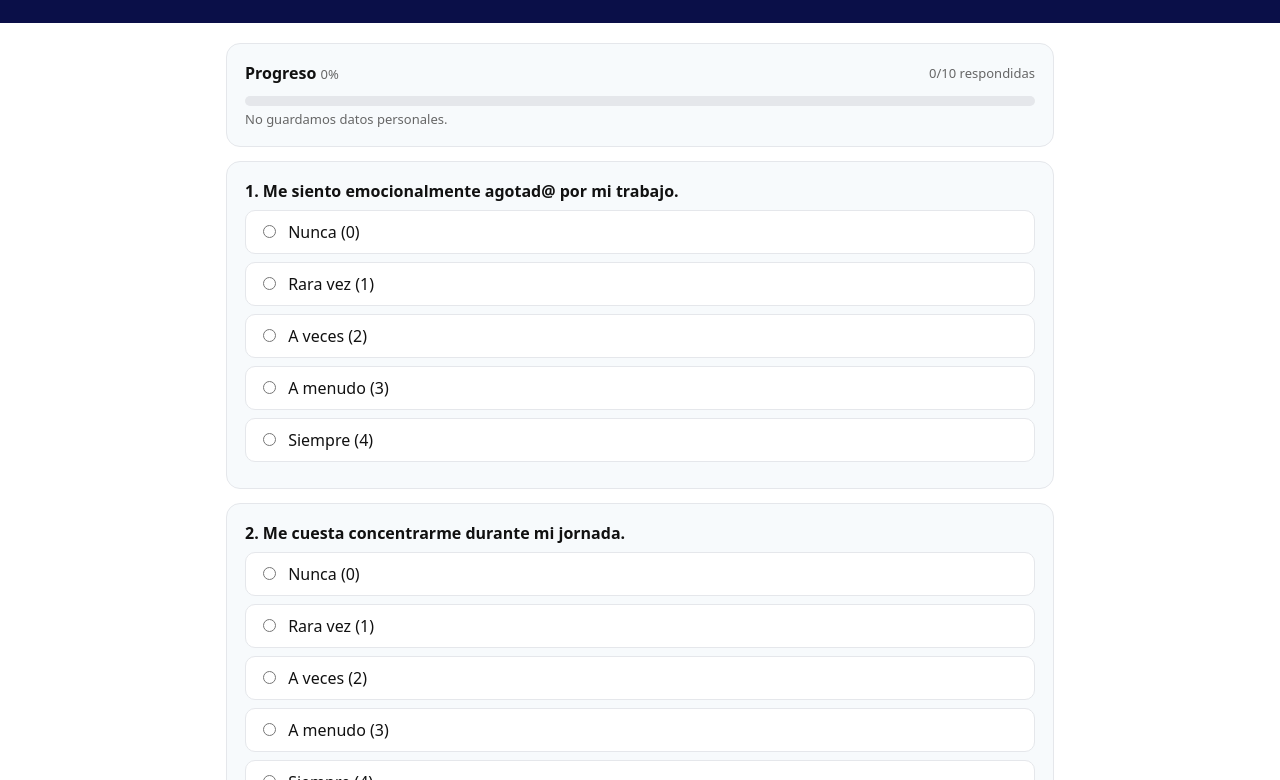
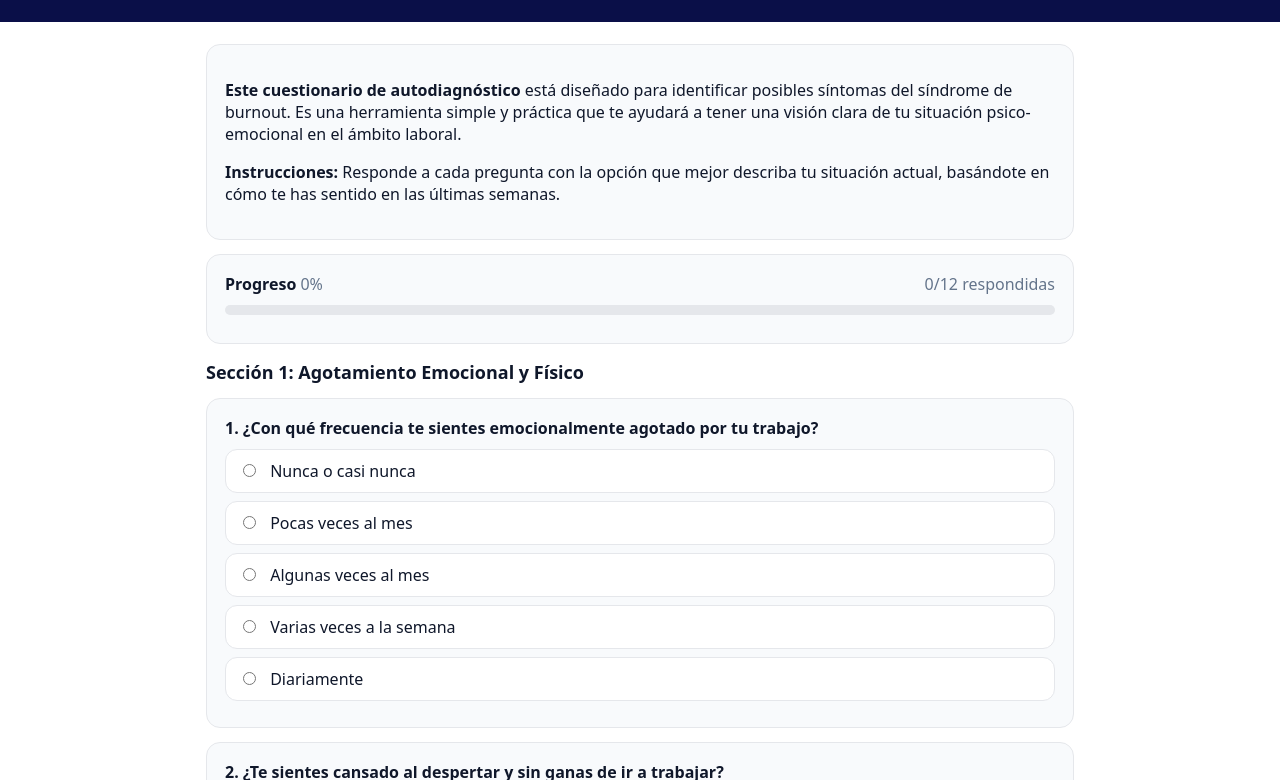
Before and after one commit to digital-guides/Burnout-Test, a plain HTML site: page index.html in a window 1280 px wide. Shown: the part 125-905 px from the top of the page. Drawn offline with Linux system fonts and the light colour scheme.

Commit message:
Add files via upload

```diff
--- a/index.html
+++ b/index.html
@@ -3,54 +3,69 @@
 <head>
   <meta charset="utf-8" />
   <meta name="viewport" content="width=device-width,initial-scale=1" />
-  <title>Test de Burnout – Desbloquea tu Potencial Profesional</title>
+  <title>Cuestionario de Autodiagnóstico – Síndrome de Burnout</title>
+  <meta name="description" content="Cuestionario diagnóstico para identificar síntomas del síndrome de burnout.">
   <style>
-    :root { --brand:#f97316; --ink:#111; --muted:#666; --bg:#fff; --card:#f7fafc; --header-bg:#0a0f48; }
-    * { box-sizing: border-box; }
-    body { font-family: system-ui,-apple-system,Segoe UI,Roboto,Ubuntu,"Helvetica Neue",Arial,sans-serif; margin:0; color:var(--ink); background:var(--bg); }
-    header { padding:24px 16px; text-align:center; background:var(--header-bg); color:white; }
-    header img { max-height:90px; margin-bottom:12px; }
-    h1 { margin:0 0 6px; font-size:clamp(22px,4vw,28px); }
-    p.lead { margin:0; color:#e2e8f0; }
-    main { max-width:860px; margin:20px auto; padding:0 16px 40px; }
-    .card { background:var(--card); border:1px solid #e5e7eb; border-radius:14px; padding:18px; margin:14px 0; }
-    .q { font-weight:600; margin-bottom:8px; }
-    .opt { display:block; padding:10px 12px; background:#fff; border:1px solid #e5e7eb; border-radius:10px; margin:8px 0; cursor:pointer; }
-    .opt input { margin-right:8px; }
-    .bar { height:10px; background:#e5e7eb; border-radius:999px; overflow:hidden; margin:12px 0 4px; }
-    .fill { height:100%; width:0%; background:var(--brand); transition:width .25s ease; }
-    .muted { color:var(--muted); font-size:13px; }
-    .row { display:flex; gap:10px; flex-wrap:wrap; }
-    button { cursor:pointer; border:0; border-radius:10px; padding:12px 16px; font-weight:600; }
-    .primary { background:var(--brand); color:white; }
-    .ghost { background:#ffffff; border:1px solid #e5e7eb; color:#111; }
-    .result { border-left:6px solid var(--brand); background:#fff7ed; }
-    .badge { display:inline-block; padding:4px 10px; border-radius:999px; font-size:12px; font-weight:700; }
-    .ok { background:#dcfce7; }
-    .mid { background:#fef9c3; }
-    .high { background:#fee2e2; }
-    footer { text-align:center; padding:20px; color:#94a3b8; font-size:12px;}
+    :root{
+      --brand:#f97316; --brand-2:#0a0f48;
+      --ink:#0f172a; --muted:#64748b; --bg:#fff; --card:#f8fafc;
+      --radius:14px;
+    }
+    *{box-sizing:border-box}
+    body{margin:0;background:var(--bg);color:var(--ink);font-family:system-ui,-apple-system,Segoe UI,Roboto,Ubuntu,"Helvetica Neue",Arial,sans-serif}
+    header{padding:24px 16px;text-align:center;background:var(--brand-2);color:#fff}
+    header img{max-height:88px;margin-bottom:8px}
+    h1{margin:4px 0 2px;font-size:clamp(22px,4vw,30px)}
+    .lead{margin:0;color:#e2e8f0}
+    main{max-width:900px;margin:22px auto;padding:0 16px 48px}
+    .card{background:var(--card);border:1px solid #e5e7eb;border-radius:var(--radius);padding:18px;margin:14px 0}
+    .muted{color:var(--muted)}
+    .bar{height:10px;background:#e5e7eb;border-radius:999px;overflow:hidden;margin:10px 0}
+    .fill{height:100%;width:0%;background:var(--brand);transition:width .25s ease}
+    .row{display:flex;gap:10px;flex-wrap:wrap;align-items:center}
+    .q{font-weight:700;margin-bottom:10px}
+    .opt{display:block;padding:10px 12px;background:#fff;border:1px solid #e5e7eb;border-radius:12px;margin:8px 0;cursor:pointer}
+    .opt input{margin-right:10px}
+    button{cursor:pointer;border:0;border-radius:12px;padding:12px 16px;font-weight:700}
+    .primary{background:var(--brand);color:#fff}
+    .ghost{background:#fff;border:1px solid #e5e7eb}
+    .result{border-left:6px solid var(--brand);background:#fff7ed}
+    .badge{display:inline-block;padding:4px 10px;border-radius:999px;font-size:12px;font-weight:800}
+    .ok{background:#16a34a20;color:#16a34a}
+    .mid{background:#f59e0b20;color:#f59e0b}
+    .high{background:#ef444420;color:#ef4444}
+    h2.section{margin:16px 0 8px;font-size:18px}
+    footer{text-align:center;padding:22px;color:#94a3b8;font-size:12px}
   </style>
 </head>
 <body>
   <header>
     <img src="logo77.png" alt="Desbloquea tu Potencial Profesional">
-    <h1>Test de Burnout</h1>
-    <p class="lead">Evalúa tu nivel de agotamiento laboral en 2 minutos.</p>
+    <h1>Cuestionario de Autodiagnóstico – Síndrome de Burnout</h1>
+    <p class="lead">Elaborado por MSc. María Auxiliadora Vielma</p>
   </header>
 
   <main>
+    <!-- Introducción -->
+    <section class="card">
+      <p><strong>Este cuestionario de autodiagnóstico</strong> está diseñado para identificar posibles síntomas del síndrome de burnout. Es una herramienta simple y práctica que te ayudará a tener una visión clara de tu situación psico-emocional en el ámbito laboral.</p>
+      <p><strong>Instrucciones:</strong> Responde a cada pregunta con la opción que mejor describa tu situación actual, basándote en cómo te has sentido en las últimas semanas.</p>
+
+    </section>
+
+    <!-- Progreso -->
     <section id="progress" class="card">
-      <div class="row" style="align-items:center; justify-content:space-between;">
+      <div class="row" style="justify-content:space-between">
         <div><strong>Progreso</strong> <span class="muted" id="pct">0%</span></div>
         <div class="muted"><span id="count">0</span>/<span id="total">0</span> respondidas</div>
       </div>
       <div class="bar"><div class="fill" id="fill"></div></div>
-      <div class="muted">No guardamos datos personales.</div>
     </section>
 
+    <!-- Preguntas -->
     <section id="quiz"></section>
 
+    <!-- Botones -->
     <section class="card">
       <div class="row">
         <button class="primary" id="btnFinish">Ver resultados</button>
@@ -58,47 +73,111 @@
       </div>
     </section>
 
+    <!-- Resultado -->
     <section id="result" class="card result" style="display:none"></section>
   </main>
 
-  <footer>© Desbloquea tu Potencial Profesional – Herramienta interactiva</footer>
+  <footer>
+    © Desbloquea tu Potencial Profesional – Elaborado por MSc. María Auxiliadora Vielma<br>
+    <em>Este cuestionario es una herramienta de autodiagnóstico orientativa y no sustituye la valoración de un profesional de la salud.</em>
+  </footer>
 
   <script>
-    const QUESTIONS = [
-      "Me siento emocionalmente agotad@ por mi trabajo.",
-      "Me cuesta concentrarme durante mi jornada.",
-      "Me irrito con facilidad por temas laborales.",
-      "Siento que mi trabajo no tiene impacto.",
-      "Me resulta difícil desconectar al terminar el día.",
-      "Tengo dolores de cabeza/tensión muscular con frecuencia.",
-      "Duermo mal o me despierto pensando en el trabajo.",
-      "Evito tareas o reuniones por cansancio mental.",
-      "Me siento distante o cínic@ con colegas o clientes.",
-      "Dudo de mi capacidad para hacer bien mi trabajo."
+    const LABELS = [
+      "Nunca o casi nunca",
+      "Pocas veces al mes",
+      "Algunas veces al mes",
+      "Varias veces a la semana",
+      "Diariamente"
     ];
-    const LABELS = ["Nunca (0)","Rara vez (1)","A veces (2)","A menudo (3)","Siempre (4)"];
+    const SECTIONS = [
+      {title:"Sección 1: Agotamiento Emocional y Físico",items:[
+        "¿Con qué frecuencia te sientes emocionalmente agotado por tu trabajo?",
+        "¿Te sientes cansado al despertar y sin ganas de ir a trabajar?",
+        "¿Sientes que tu trabajo está absorbiendo toda tu energía mental y física?",
+        "¿Tienes problemas para dormir, como insomnio o sueño fragmentado?"
+      ]},
+      {title:"Sección 2: Cinismo y Despersonalización",items:[
+        "¿Con qué frecuencia te sientes desilusionado con tu trabajo?",
+        "¿Has desarrollado una actitud más cínica o negativa hacia tus colegas, clientes o tu profesión?",
+        "¿Sientes que te has distanciado emocionalmente de las personas con las que trabajas?",
+        "¿Sientes que tu trabajo ha perdido su sentido o su valor para ti?"
+      ]},
+      {title:"Sección 3: Falta de Realización Personal",items:[
+        "¿Con qué frecuencia sientes que tus logros en el trabajo no son significativos?",
+        "¿Crees que tu capacidad para resolver problemas ha disminuido?",
+        "¿Sientes que ya no eres tan efectivo en tu trabajo como antes?",
+        "¿Has perdido el interés en los nuevos desafíos o proyectos en el trabajo?"
+      ]}
+    ];
     const RANGES = [
-      {min:0,max:13,title:"Riesgo bajo",badge:"ok",msg:"Tu puntuación está <b>entre 0–13 puntos</b>. Señales leves de estrés. Mantén hábitos de autocuidado y límites saludables."},
-      {min:14,max:24,title:"Riesgo moderado",badge:"mid",msg:"Tu puntuación está <b>entre 14–24 puntos</b>. Hay indicios de agotamiento. Ajusta carga, prioriza tareas y conversa con tu líder."},
-      {min:25,max:40,title:"Riesgo alto",badge:"high",msg:"Tu puntuación está <b>entre 25–40 puntos</b>. Revisa descanso, apoyo del equipo y, si puedes, busca acompañamiento profesional."}
+      {min:12,max:24,title:"Riesgo bajo",badge:"ok",text:"Tu nivel de riesgo de burnout es bajo. Mantén hábitos saludables para prevenir el agotamiento."},
+      {min:25,max:48,title:"Zona de advertencia",badge:"mid",text:"Experimentas algunos síntomas de burnout. Es un buen momento para ajustar hábitos y buscar estrategias de bienestar."},
+      {min:49,max:60,title:"Alto riesgo",badge:"high",text:"Alto riesgo de burnout. Es crucial que tomes medidas inmediatas y busques apoyo profesional."}
     ];
 
-    const $quiz=document.getElementById("quiz"),$result=document.getElementById("result"),$pct=document.getElementById("pct"),$count=document.getElementById("count"),$total=document.getElementById("total"),$fill=document.getElementById("fill"),$btnFinish=document.getElementById("btnFinish"),$btnReset=document.getElementById("btnReset");
-    $total.textContent=QUESTIONS.length;
+    const $quiz=document.getElementById("quiz"),$result=document.getElementById("result"),$pct=document.getElementById("pct"),$count=document.getElementById("count"),$total=document.getElementById("total"),$fill=document.getElementById("fill");
+    const $btnFinish=document.getElementById("btnFinish"),$btnReset=document.getElementById("btnReset");
 
-    function renderQuiz(){ $quiz.innerHTML=""; QUESTIONS.forEach((t,i)=>{ const card=document.createElement("section"); card.className="card"; const q=document.createElement("div"); q.className="q"; q.textContent=(i+1)+". "+t; card.appendChild(q); const group=document.createElement("div"); LABELS.forEach((label,val)=>{ const id=`q${i}_${val}`; const wrap=document.createElement("label"); wrap.className="opt"; wrap.innerHTML=`<input type="radio" name="q${i}" id="${id}" value="${val}"> ${label}`; group.appendChild(wrap); }); card.appendChild(group); $quiz.appendChild(card); });}
+    let totalQuestions=SECTIONS.reduce((a,s)=>a+s.items.length,0);
+    $total.textContent=totalQuestions;
+
+    function renderQuiz(){
+      let idx=0;
+      $quiz.innerHTML="";
+      SECTIONS.forEach(sec=>{
+        const h=document.createElement("h2");
+        h.className="section";
+        h.textContent=sec.title;
+        $quiz.appendChild(h);
+        sec.items.forEach(text=>{
+          const card=document.createElement("section");card.className="card";
+          const q=document.createElement("div");q.className="q";q.textContent=(++idx)+". "+text;card.appendChild(q);
+          LABELS.forEach((label,v)=>{
+            const wrap=document.createElement("label");wrap.className="opt";
+            const value=v+1;
+            wrap.innerHTML=`<input type="radio" name="q${idx}" value="${value}"> ${label}`;
+            card.appendChild(wrap);
+          });
+          $quiz.appendChild(card);
+        });
+      });
+    }
     renderQuiz();
 
-    function getAnswers(){ const values=[]; let answered=0; QUESTIONS.forEach((_,i)=>{ const picked=document.querySelector(`input[name="q${i}"]:checked`); values[i]=picked?Number(picked.value):null; if(picked) answered++; }); return {values,answered}; }
-    function updateProgress(){ const {answered}=getAnswers(); const pct=Math.round((answered/QUESTIONS.length)*100); $pct.textContent=pct+"%"; $count.textContent=answered; $fill.style.width=pct+"%"; }
-    document.addEventListener("change",(e)=>{ if(e.target.matches('input[type="radio"]')) updateProgress(); });
+    function getAnswers(){
+      let values=[],answered=0;
+      for(let i=1;i<=totalQuestions;i++){
+        const picked=document.querySelector(`input[name="q${i}"]:checked`);
+        const v=picked?Number(picked.value):null;
+        values.push(v);if(v!==null)answered++;
+      }
+      return{values,answered};
+    }
+    function updateProgress(){
+      const{answered}=getAnswers();
+      const pct=Math.round((answered/totalQuestions)*100);
+      $pct.textContent=pct+"%";$count.textContent=answered;$fill.style.width=pct+"%";
+    }
+    document.addEventListener("change",e=>{
+      if(e.target.matches('input[type="radio"]'))updateProgress();
+    });
 
-    function computeScore(values){ return values.reduce((acc,v)=>acc+(v??0),0); }
-    function classify(score){ return RANGES.find(r=>score>=r.min&&score<=r.max)||RANGES[RANGES.length-1]; }
+    function sum(values){return values.reduce((a,v)=>a+(v||0),0);}
+    function classify(total){return RANGES.find(r=>total>=r.min&&total<=r.max)||RANGES[RANGES.length-1];}
 
-    $btnFinish.addEventListener("click",()=>{ const {values,answered}=getAnswers(); if(answered<QUESTIONS.length){ alert("Te faltan respuestas 🙏"); return; } const score=computeScore(values); const range=classify(score); $result.style.display="block"; $result.innerHTML=`<h2 style="margin:0 0 6px;">Resultado: <span class="badge ${range.badge}">${range.title}</span></h2><p>Puntaje total: <b>${score}</b> (entre ${range.min}–${range.max} puntos)</p><p>${range.msg}</p>`; window.scrollTo({top:$result.offsetTop-10,behavior:"smooth"}); });
-
-    $btnReset.addEventListener("click",()=>{ document.querySelectorAll('input[type="radio"]').forEach(i=>i.checked=false); $result.style.display="none"; updateProgress(); window.scrollTo({top:0,behavior:"smooth"}); });
+    $btnFinish.addEventListener("click",()=>{
+      const{values,answered}=getAnswers();
+      if(answered<totalQuestions){alert("Por favor responde todas las preguntas.");return;}
+      const total=sum(values),r=classify(total);
+      $result.style.display="block";
+      $result.innerHTML=`<h2>Resultado</h2><p>Puntaje total: <b>${total}</b> (mínimo 12 – máximo 60)</p><p class="badge ${r.badge}">${r.title}</p><p>${r.text}</p>`;
+      window.scrollTo({top:$result.offsetTop-10,behavior:"smooth"});
+    });
+    $btnReset.addEventListener("click",()=>{
+      document.querySelectorAll('input[type="radio"]').forEach(i=>i.checked=false);
+      $result.style.display="none";updateProgress();window.scrollTo({top:0,behavior:"smooth"});
+    });
     updateProgress();
   </script>
 </body>
```
